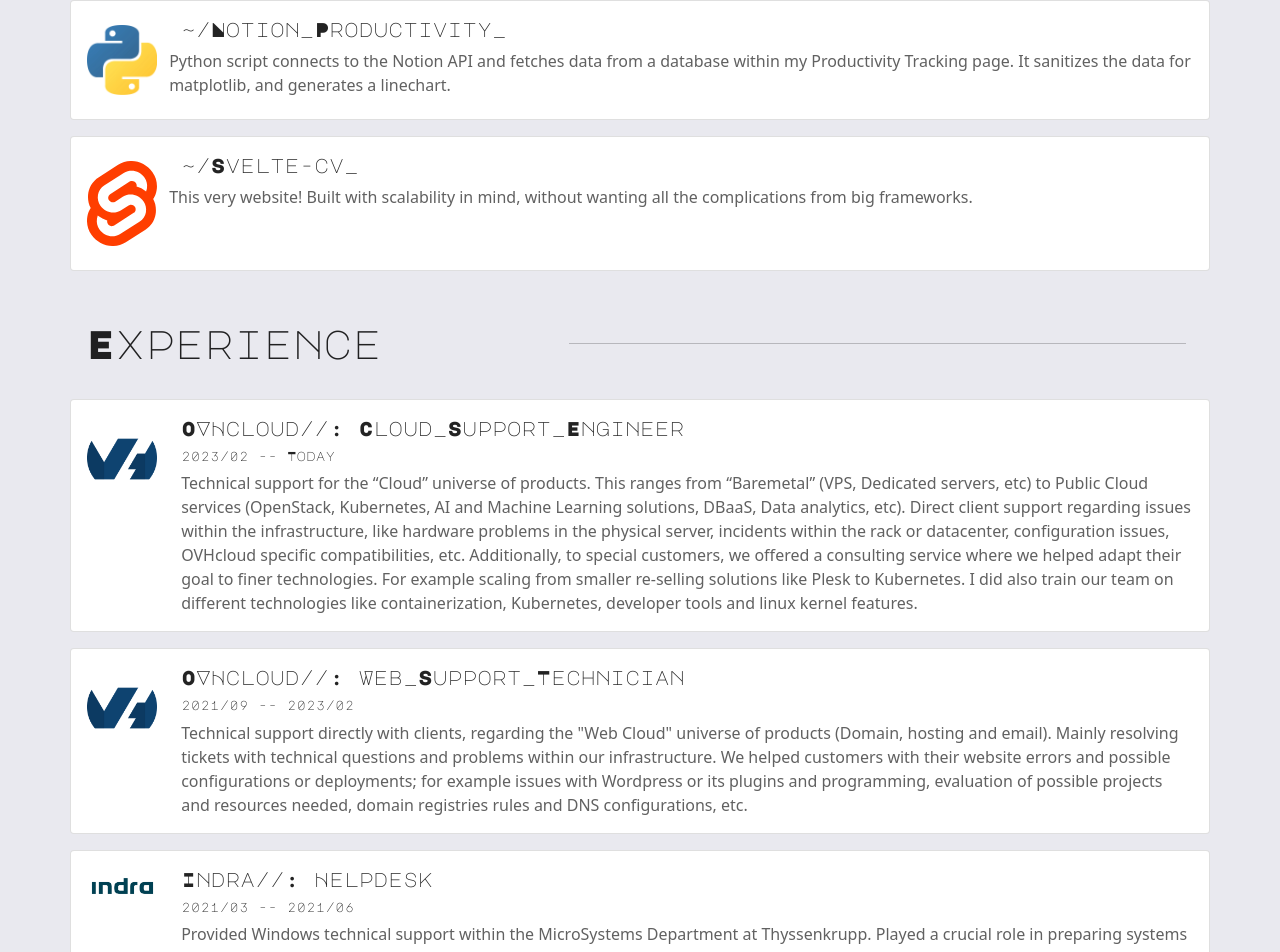
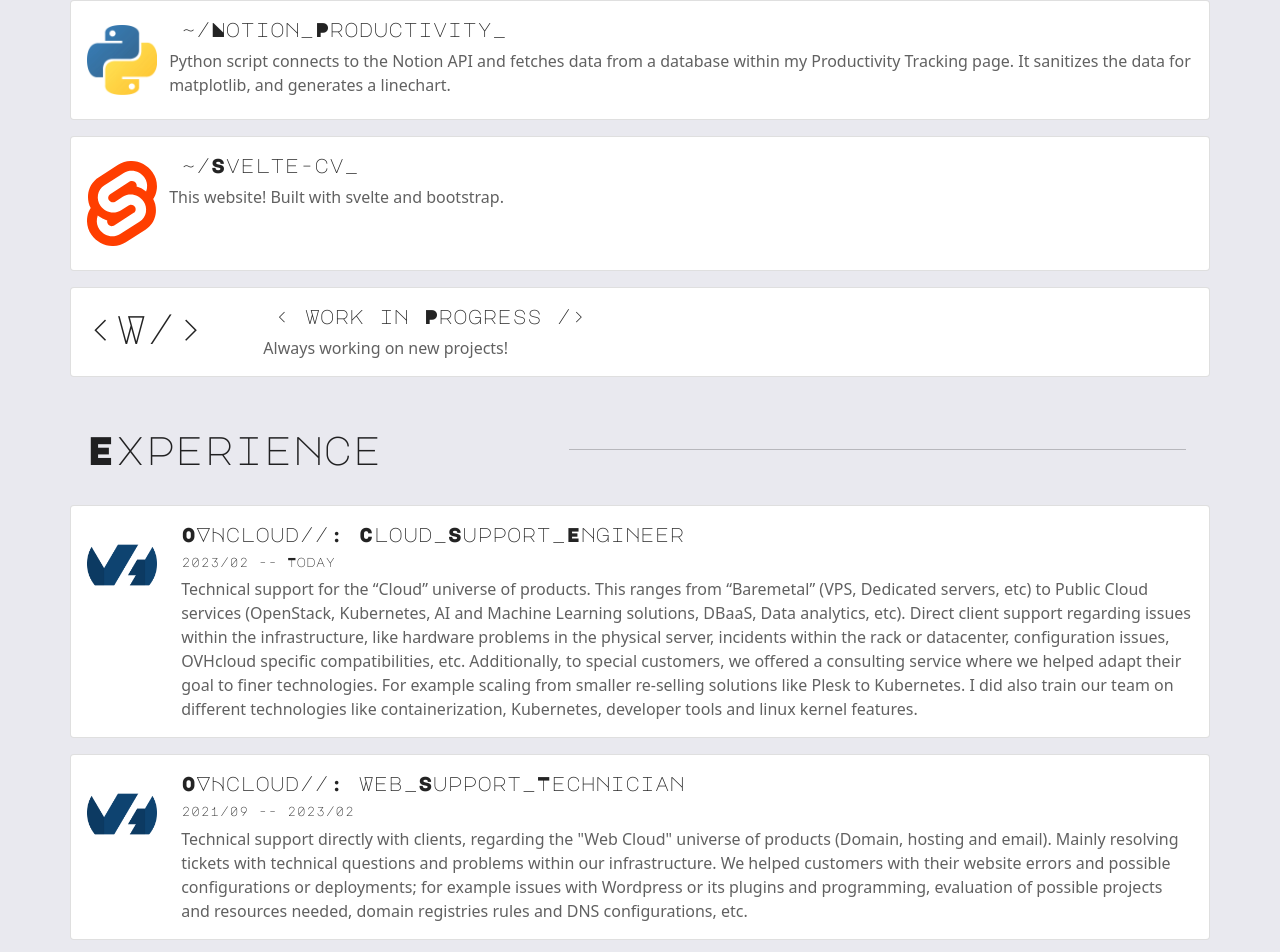
Before and after one commit to oborekk/svelte-cv, a SvelteKit app: page / in a window 1280 px wide. Shown: the part 1181-2133 px from the top of the page. Built offline with nearby package versions, Linux system fonts and the light colour scheme.

Commit message:
+projects- work in progress + edit on svelte-cv project

```diff
--- a/src/routes/projects.svelte
+++ b/src/routes/projects.svelte
@@ -1,3 +1,8 @@
+<script>
+    let workip = "< Work in Progress />"
+    let w = "<W/>"
+</script>
+
 <div class="container mb-4">
     <div class="row">
         <div class="col-sm-4 p-3">
@@ -43,8 +48,26 @@
                             <h5 class="card-title">~/Svelte-cv_</h5>
                         </div>
                         <div class="row">
-                            This very website! Built with scalability in mind, without wanting
-                            all the complications from big frameworks.
+                            This website! Built with svelte and bootstrap.
+                        </div>
+                    </div>
+                </div>
+            </a>
+        </div>
+    </div>
+    <div class="row justify-content-center align-items-center">
+        <div class="card my-2 p-3">
+            <a href="">
+                <div class="row">
+                    <div class="col-sm-2">
+                        <h1>{w}</h1>
+                    </div>
+                    <div class="col">
+                        <div class="row">
+                            <h5 class="card-title">{workip}</h5>
+                        </div>
+                        <div class="row">
+                            Always working on new projects!
                         </div>
                     </div>
                 </div>
```
